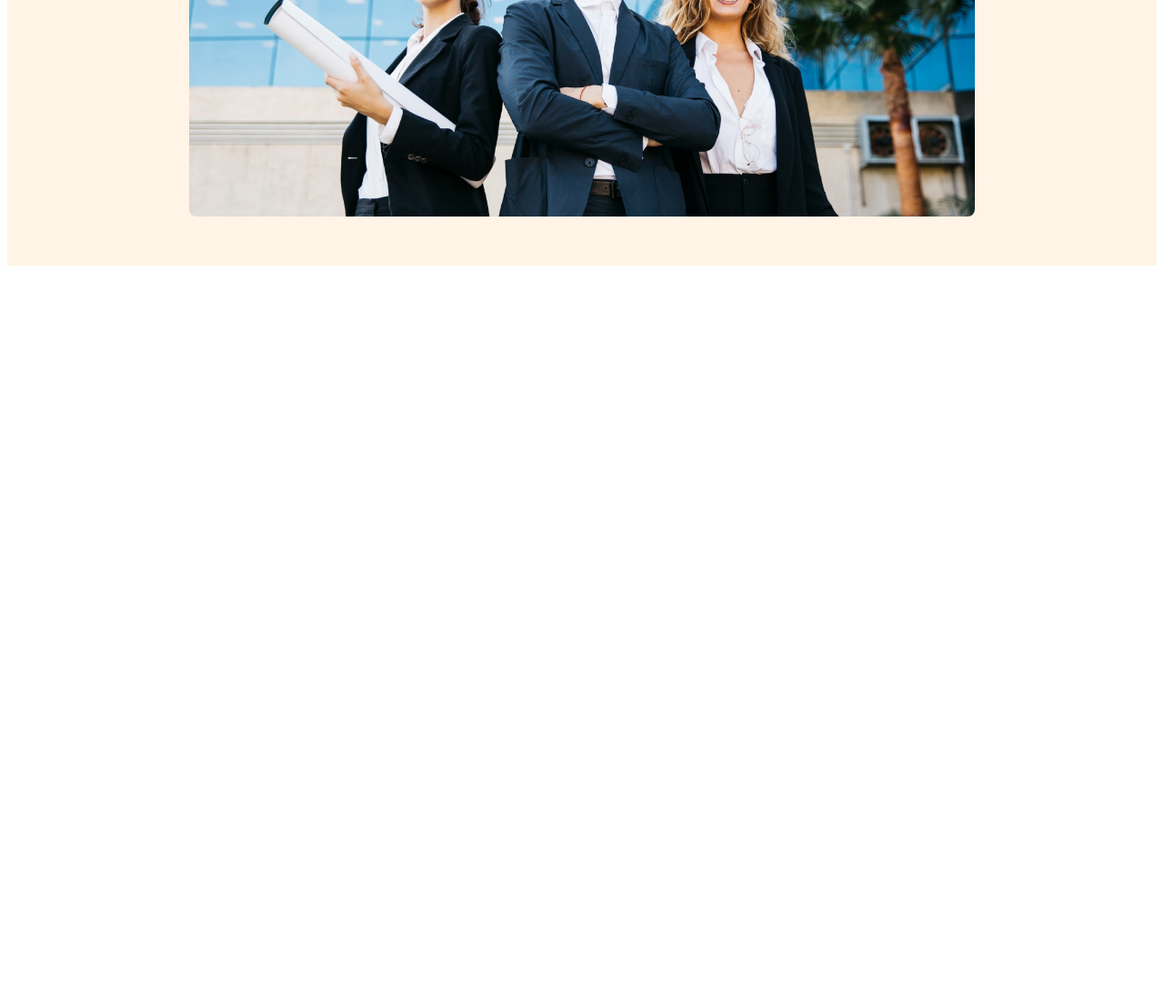
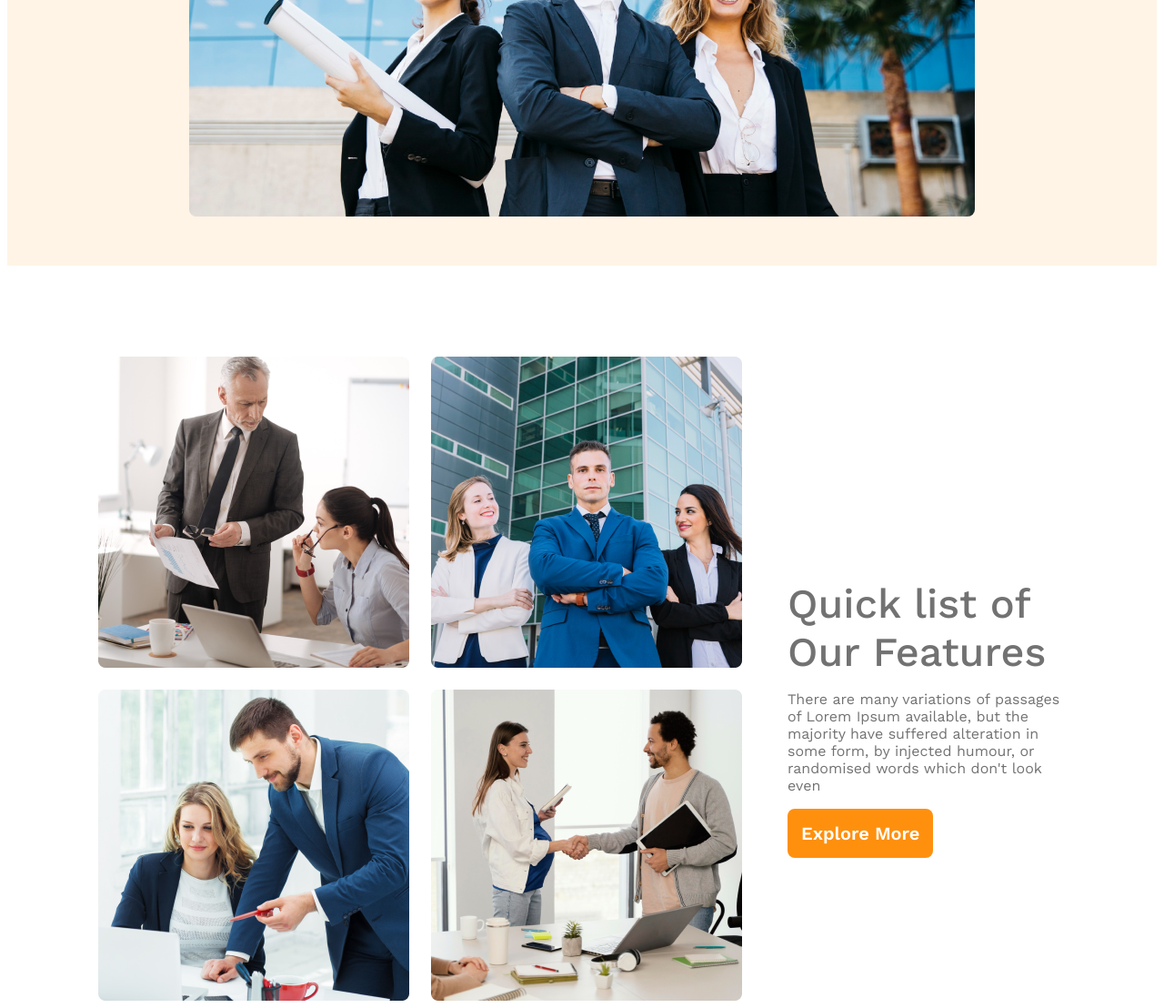
Before and after one commit to omor8243/g3-architects-project, a plain HTML site: page index.html in a window 1280 px wide. Shown: the part 795-1903 px from the top of the page at 91% size. Before the commit the page ends 1095 px from the top, so only its background shows below. Drawn offline with nearby package versions, Linux system fonts and the light colour scheme; a web font is replaced by a local one.

Commit message:
added teams part

```diff
--- a/css/style.css
+++ b/css/style.css
@@ -1,9 +1,11 @@
  @import url('https://fonts.googleapis.com/css2?family=Lato:ital,wght@0,400;0,700;1,700&family=Open+Sans:ital,wght@0,400;0,500;0,600;0,700;0,800;1,500;1,600&family=Oswald:wght@300;400;500;600&family=Smokum&family=Work+Sans:wght@400;500;600;700&display=swap');
+
  /*common css*/
  * {
    font-family: 'Work Sans', sans-serif;
  }
- .btn-primary{
+
+ .btn-primary {
    color: #fff;
    background-color: #FF900E;
    font-size: 20px;
@@ -13,31 +15,37 @@
    border-radius: 8px;
    cursor: pointer;
  }
+
  /*header css*/
- header{
+ header {
    background: rgba(255, 144, 14, 0.10);
    padding: 50px 200px;
  }
+
  /*nav css*/
- nav{
+ nav {
    display: flex;
    justify-content: space-between;
    align-items: center;
    /* padding: 50px 200px; */
  }
- .nav-title{
+
+ .nav-title {
    color: #131313;
    font-size: 45px;
    font-weight: 700;
  }
- nav > ul{
+
+ nav>ul {
    display: flex;
  }
- nav li{
+
+ nav li {
    list-style: none;
    margin-right: 2rem;
  }
- nav li a{
+
+ nav li a {
    text-decoration: none;
    color: #424242;
    font-size: 18px;
@@ -45,24 +53,27 @@
  }
 
  /*bannar css*/
- .bannar-con{
+ .bannar-con {
    max-width: 800px;
    text-align: center;
    margin: 0 auto;
  }
- .bannar-title{
+
+ .bannar-title {
    color: #131313;
    font-size: 4rem;
    font-weight: 700;
    margin-bottom: 0;
  }
- .bannar-disc{
+
+ .bannar-disc {
    color: #727272;
    line-height: 26px;
    margin: 30px 0;
  }
- .bannar .bannar-image{
-  width:100%;
+
+ .bannar .bannar-image {
+   width: 100%;
    margin-top: 30px;
    border-radius: 8px;
    /* padding: 40px 220px; */
@@ -70,12 +81,63 @@
    /* height: 700px; */
  }
 
+ /*main part css start*/
+ main {
+   max-width: 1440px;
+   margin: 0 auto;
+ }
+
+ /*team part css*/
+ .teams-part-container {
+   display: flex;
+   gap: 50px;
+   margin-top: 100px;
+ }
+
+ .teams-images {
+   display: grid;
+   grid-template-columns: repeat(2, 1fr);
+   gap: 24px;
+   align-items: center;
+   padding-left: 100px;
+ }
+. .teams-images img{
+  width: 100%;
+}
+ .teams-con {
+  margin-top: 200px;
+  padding-right: 100px;
+ }
+
+ .teams-title {
+   color:#727272;
+   font-size: 45px;
+   font-weight: 500;
+   margin-bottom: 0;
+ }
+ .teams-disc{
+  color: #727272;
+ }
+
+ /*main part css end*/
+
  /*responsive part*/
  @media screen and (max-width: 576px) {
-  header{
+   header {
      padding: 20px;
    }
-  nav{
+
+   nav {
      flex-direction: column;
    }
  }
+
+ @media screen and (min-width: 576px) and (max-width: 960px) {
+   header {
+     padding: 20px;
+   }
+
+   nav {
+     flex-direction: column;
+   }
+ }
--- a/index.html
+++ b/index.html
@@ -30,7 +30,19 @@
   <!--header part end-->
   <!--main part start-->
   <main>
-
+    <section class="teams-part-container">
+      <div class="teams-images">
+        <img src="./images/team1.png" alt="">
+        <img src="./images/team2.png" alt="">
+        <img src="./images/team3.png" alt="">
+        <img src="./images/team4.png" alt="">
+      </div>
+      <div class="teams-con">
+        <h3 class="teams-title">Quick list of Our Features</h3>
+        <p class="teams-disc">There are many variations of passages of Lorem Ipsum available, but the majority have suffered alteration in some form, by injected humour, or randomised words which don't look even</p>
+        <button class="btn-primary">Explore More</button>
+      </div>
+    </section>
   </main>
   <!--main part end-->
   <footer></footer>
```
Lines whose indentation alone changed are shown as unchanged.
